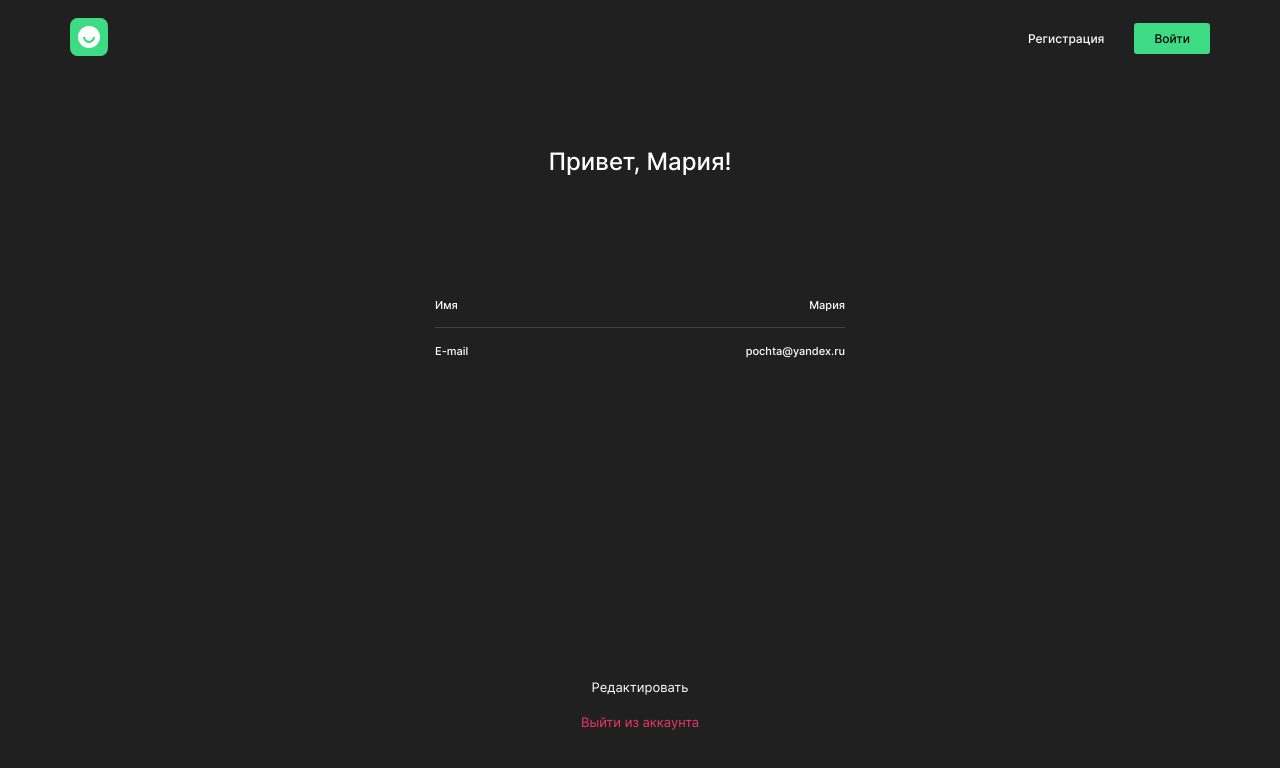
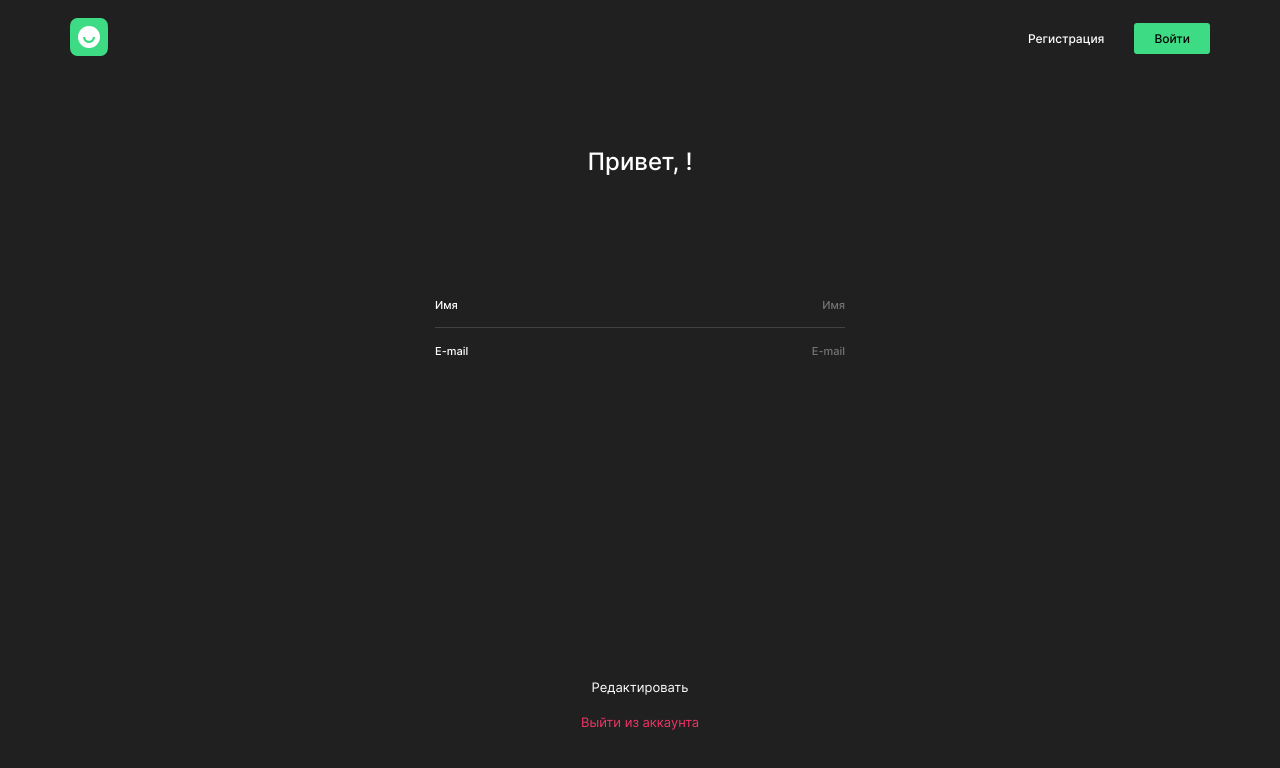
Before and after one commit to m-golovatenko/movies-explorer-frontend, a React (Create React App) app: page /profile in a window 1280 px wide. Shown: the top 768 px of the page. Built offline with nearby package versions, Linux system fonts and the light colour scheme; no server answers.

Commit message:
feat: add profile data

```diff
--- a/src/components/App/App.js
+++ b/src/components/App/App.js
@@ -11,6 +11,7 @@ import './App.css';
 import { useState } from 'react';
 import NotFoundPage from '../NotFoundPage/NotFoundPage';
 import { authApi } from '../../utils/AuthApi';
+import { mainApi } from '../../utils/MainApi';
 
 function App() {
   const [isLoggedIn, setLoggedIn] = useState(false);
@@ -38,6 +39,18 @@ function App() {
     checkToken();
     // eslint-disable-next-line
   }, []);
+
+  React.useEffect(() => {
+    const jwt = localStorage.getItem('jwt');
+    if (isLoggedIn) {
+      mainApi
+        .getCurrentUser(jwt)
+        .then(userData => {
+          setCurrentUser(userData);
+        })
+        .catch(err => console.error(`Что-то пошло не так: ${err}`));
+    }
+  }, [isLoggedIn]);
 
   return (
     <CurrentUserContext.Provider value={currentUser}>
--- a/src/components/Profile/Profile.js
+++ b/src/components/Profile/Profile.js
@@ -4,8 +4,10 @@ import { useState } from 'react';
 import Header from '../Header/Header';
 import Footer from '../Footer/Footer';
 import { useNavigate } from 'react-router-dom';
+import { CurrentUserContext } from '../../contexts/CurrentUserContext';
 
 function Profile({ isLoggedIn, setLoggedIn, setCurrentUser }) {
+  const currentUser = React.useContext(CurrentUserContext);
   const [isEditing, setIsEditing] = useState(false);
   const navigate = useNavigate();
 
@@ -29,7 +31,7 @@ function Profile({ isLoggedIn, setLoggedIn, setCurrentUser }) {
       <Header isLoggedIn={isLoggedIn} setLoggedIn={setLoggedIn} />
       <main className="profile" aria-label="profile">
         <div className="profile__data">
-          <h1 className="profile__greetings">Привет, Мария!</h1>
+          <h1 className="profile__greetings">Привет, {currentUser.name}!</h1>
           <form name="profile" noValidate>
             <ul className="profile__info">
               <li className="profile__info-item">
@@ -44,7 +46,7 @@ function Profile({ isLoggedIn, setLoggedIn, setCurrentUser }) {
                   placeholder="Имя"
                   minLength="2"
                   maxLength="30"
-                  defaultValue="Мария"
+                  defaultValue={currentUser.name}
                 />
               </li>
               <li className="profile__info-item">
@@ -57,7 +59,7 @@ function Profile({ isLoggedIn, setLoggedIn, setCurrentUser }) {
                   }
                   type="email"
                   placeholder="E-mail"
-                  defaultValue="pochta@yandex.ru"
+                  defaultValue={currentUser.email}
                 />
               </li>
             </ul>
```
